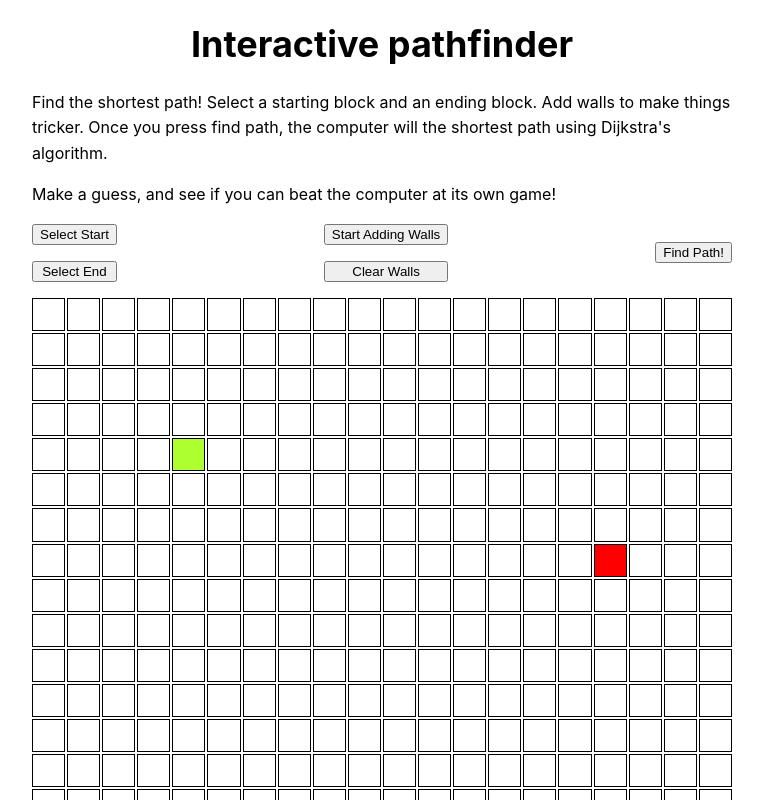
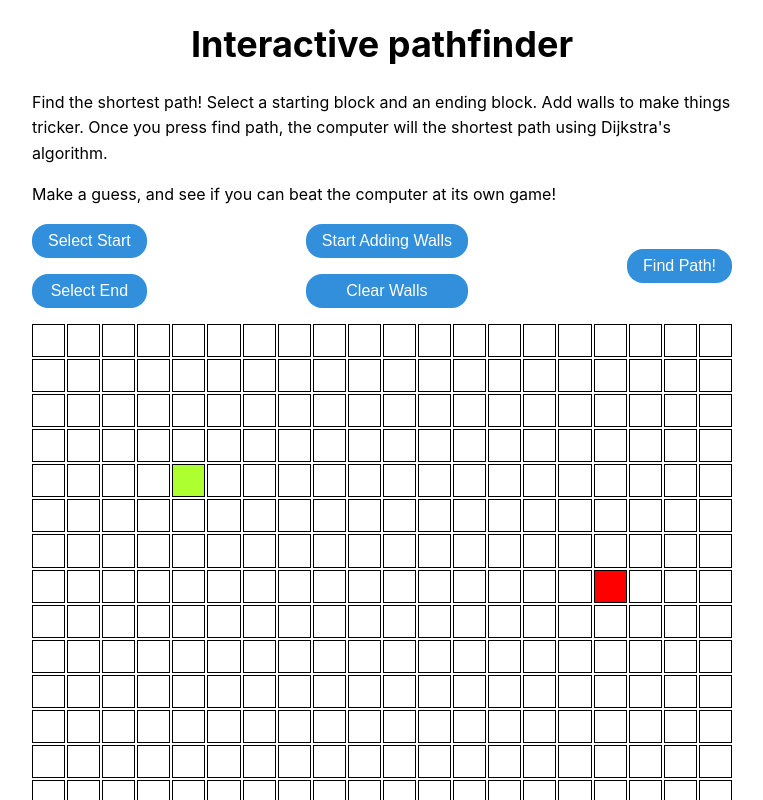
Before and after one commit to shanemcfadden/interactive-pathfinder, a React (Create React App) app: page / in a window 1280 px wide. Shown: the top 800 px of the page, without its empty margins (258-1021 px from the left). Built offline with nearby package versions, Linux system fonts and the light colour scheme.

Commit message:
Add button styling

```diff
--- a/src/components/Dashboard/Dashboard.css
+++ b/src/components/Dashboard/Dashboard.css
@@ -22,3 +22,18 @@
 .dashboard__column:last-child > button {
   margin: 0;
 }
+
+.dashboard__button {
+  background-color: #328fdc;
+  border: 0;
+  border-radius: 16px;
+  color: white;
+  cursor: pointer;
+  font-size: 16px;
+  font-weight: 400;
+  padding: 8px 16px;
+}
+
+.dashboard__button:hover {
+  background-color: #02447b;
+}
--- a/src/components/Dashboard/Dashboard.jsx
+++ b/src/components/Dashboard/Dashboard.jsx
@@ -94,19 +94,31 @@ const Dashboard = ({
   const renderFindPathButton = () => {
     if (findPathButton === 'findPath') {
       return (
-        <button type="button" onClick={handleFindPathClick}>
+        <button
+          className="dashboard__button"
+          type="button"
+          onClick={handleFindPathClick}
+        >
           Find Path!
         </button>
       );
     } else if (findPathButton === 'reset') {
       return (
-        <button type="button" onClick={handleFindPathReset}>
+        <button
+          className="dashboard__button"
+          type="button"
+          onClick={handleFindPathReset}
+        >
           Reset
         </button>
       );
     } else {
       return (
-        <button type="button" onClick={handleCancelFindPath}>
+        <button
+          className="dashboard__button"
+          type="button"
+          onClick={handleCancelFindPath}
+        >
           Cancel
         </button>
       );
@@ -117,6 +129,7 @@ const Dashboard = ({
     <div className="dashboard">
       <div className="dashboard__column">
         <button
+          className="dashboard__button"
           type="button"
           onClick={handleStartButtonClick}
           disabled={findPathButton !== 'findPath'}
@@ -124,6 +137,7 @@ const Dashboard = ({
           Select Start
         </button>
         <button
+          className="dashboard__button"
           type="button"
           onClick={handleEndButtonClick}
           disabled={findPathButton !== 'findPath'}
@@ -133,6 +147,7 @@ const Dashboard = ({
       </div>
       <div className="dashboard__column">
         <button
+          className="dashboard__button"
           type="button"
           onClick={() => {
             setDrawingWallsAllowed(!drawingWallsAllowed);
@@ -142,6 +157,7 @@ const Dashboard = ({
           {drawingWallsAllowed ? 'Stop' : 'Start'} Adding Walls
         </button>
         <button
+          className="dashboard__button"
           type="button"
           onClick={handleClearWalls}
           disabled={findPathButton !== 'findPath'}
```
